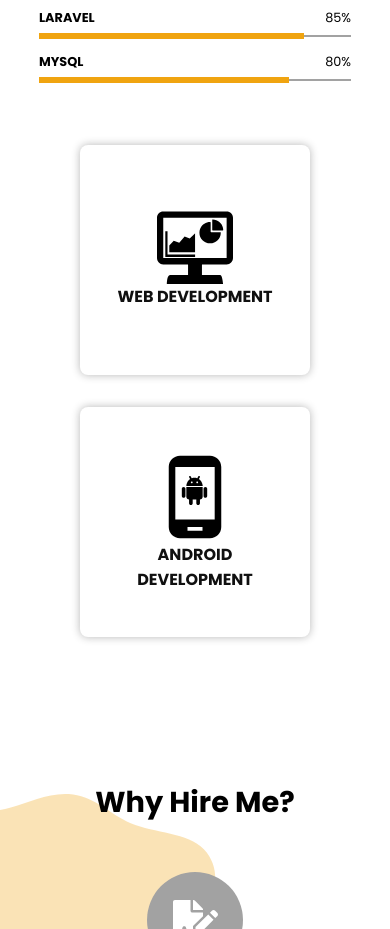
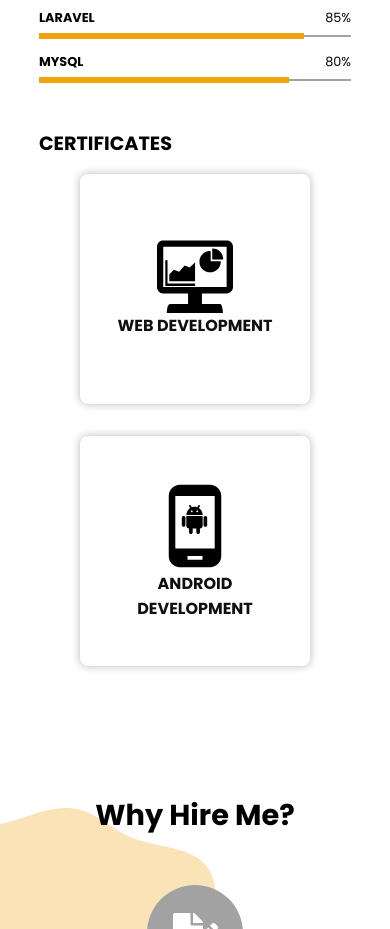
Before and after one commit to khoirulanam69/portfolio, a React (Create React App) app: page / in a window 390 px wide. Shown: the part 2060-2989 px from the top of the page. Built offline with nearby package versions, Linux system fonts and the light colour scheme.

Commit message:
add title certificate

```diff
--- a/src/pages/certificates/Certificates.js
+++ b/src/pages/certificates/Certificates.js
@@ -12,6 +12,8 @@ import './certificate.scss';
 class Certificates extends Component {
     render() {
         return (
+            <div className="certificates__wrapper">
+                <h4>CERTIFICATES</h4>
                 <div className="certificates">
                     <Link to="/webcertificates">
                         <div className="box__certificate website">
@@ -26,6 +28,7 @@ class Certificates extends Component {
                         </div>
                     </Link>
                 </div>
+            </div>
         )
     }
 }
--- a/src/pages/certificates/certificate.scss
+++ b/src/pages/certificates/certificate.scss
@@ -1,12 +1,11 @@
 // color
 $tertiary-color: #101010;
 
-.certificates {
+.certificates__wrapper {
   position: absolute;
   right: 0;
   width: 49%;
   height: 100%;
-  margin: 1rem;
   .box__certificate {
     display: flex;
     align-items: center;
@@ -24,27 +23,24 @@ $tertiary-color: #101010;
     }
   }
   .website {
+    top: 5rem;
     left: 3rem;
-    top: 3rem;
   }
   .android {
     right: 0;
-    bottom: 3rem;
+    bottom: 0;
   }
 }
 
 @media (min-width: 1600px) {
-  .certificates {
   .box__certificate {
     padding: 2rem !important;
     width: 350px !important;
     height: 350px !important;
   }
 }
-}
 
 @media (max-width: 1024px) {
-  .certificates {
   .box__certificate {
     padding: 1.5rem !important;
   }
@@ -55,17 +51,18 @@ $tertiary-color: #101010;
     right: 0 !important;
   }
 }
-}
 
 @media (max-width: 768px) {
+  .certificates__wrapper {
+    width: 100%;
+    margin-top: 3rem;
+    position: unset;
     .certificates {
       display: flex;
       align-items: center;
       justify-content: space-around;
       flex-wrap: wrap;
-    width: 100%;
-    margin-top: 3rem;
-    position: unset;
+    }
     .box__certificate {
       position: unset;
       margin: 1rem;
```
Lines whose indentation alone changed are shown as unchanged.
